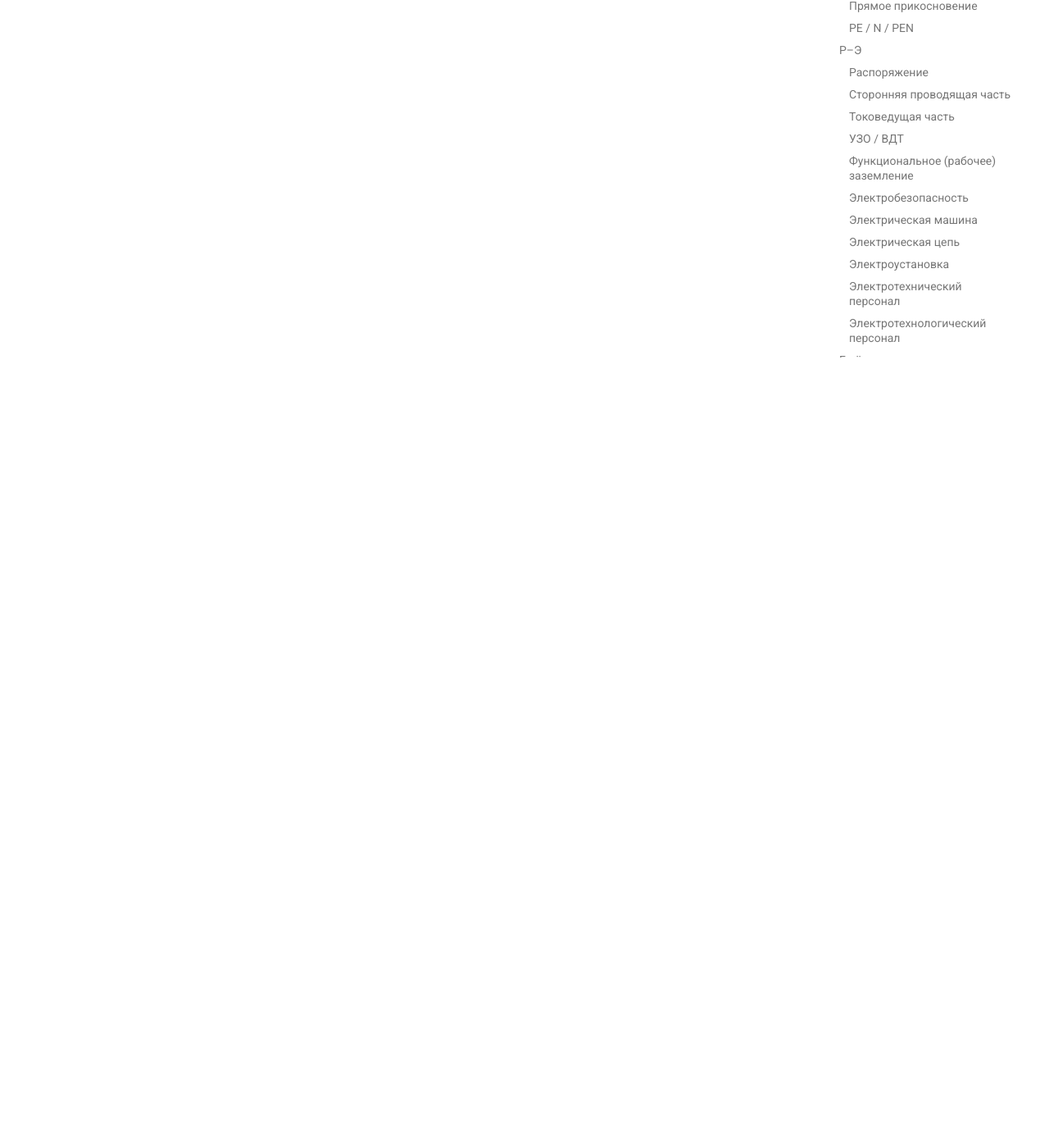
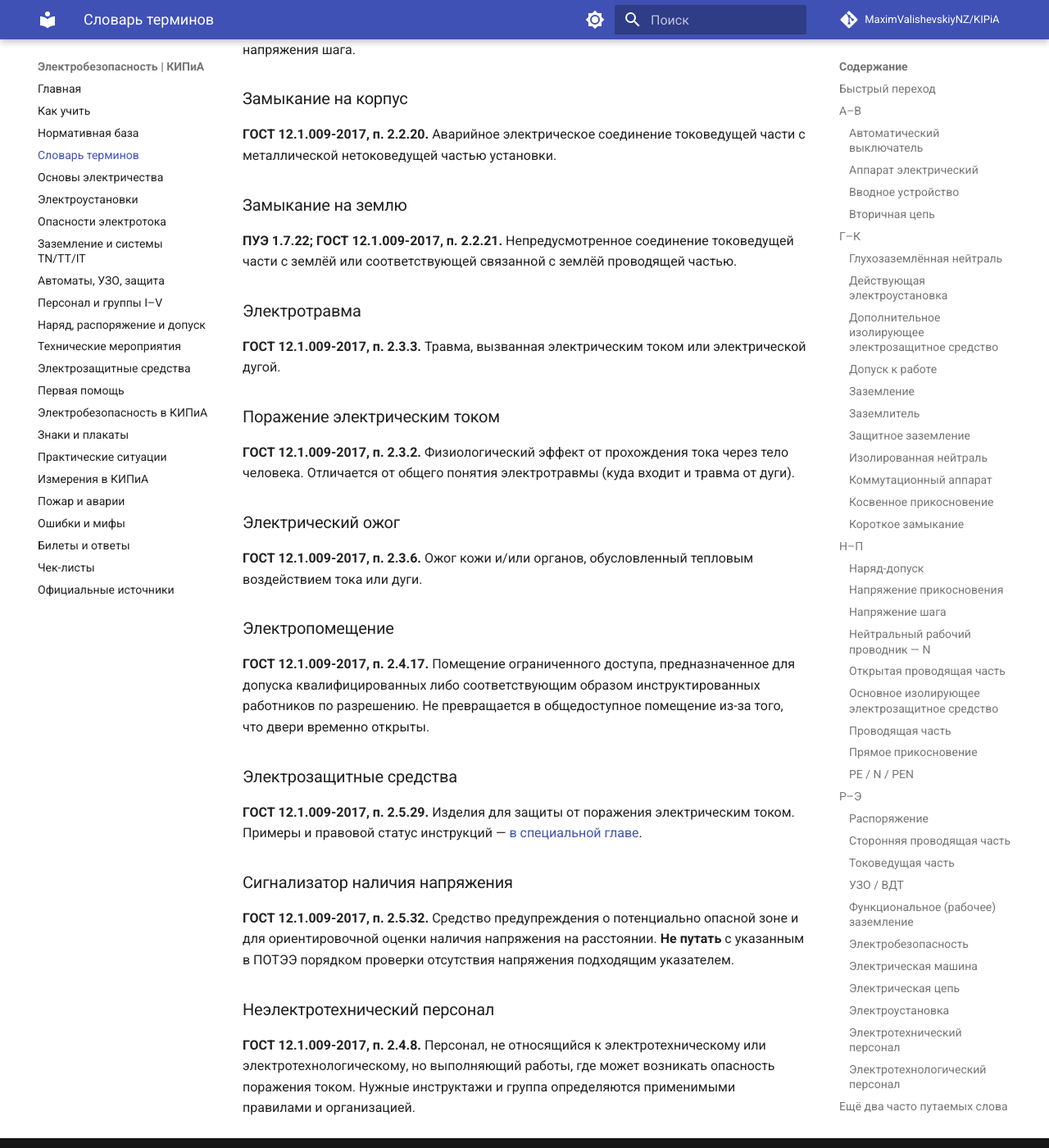
Before and after one commit to MaximValishevskiyNZ/KIPiA, an MkDocs documentation site: the page built from docs/02-glossary.md, in a window 1280 px wide and 1400 px high, scrolled down 7500 px. Shown: the whole window at 82% size. Built offline with MkDocs 1.6.1 and Material for MkDocs 9.7.7, drawn with Linux system fonts in a browser that asks for light colours; comment, search, counter and statistics services are not loaded; some of the changed text lies outside the part shown.

Commit message:
docs: дополнить словарь 15 нормативными терминами

```diff
--- a/docs/02-glossary.md
+++ b/docs/02-glossary.md
@@ -163,3 +163,66 @@
 ### Важное исправление
 
 В ранней версии слово «доступная проводящая часть» было объяснено как синоним «открытой проводящей части». Это **не всегда корректно**: ГОСТ 12.1.009-2017 отдельно определяет их в пунктах **2.2.12 и 2.2.13**. Поэтому эти понятия нельзя безоговорочно подменять друг другом.
+
+
+## Дополнительные определения для экзамена
+
+### Основная изоляция
+
+**ГОСТ 12.1.009-2017, п. 2.5.2.** Изоляция токоведущих частей, обеспечивающая основную защиту от поражения током. Не путать с **основными изолирующими электрозащитными средствами** — это отдельное понятие.
+
+### Дополнительная изоляция
+
+**ГОСТ 12.1.009-2017, п. 2.5.3.** Независимая изоляция, дополняющая основную для защиты при её повреждении.
+
+### Двойная изоляция
+
+**ГОСТ 12.1.009-2017, п. 2.5.4.** Сочетание основной и дополнительной изоляции. Не означает, что повреждённым электроинструментом можно пользоваться.
+
+### Усиленная изоляция
+
+**ГОСТ 12.1.009-2017, п. 2.5.5.** Изоляция, обеспечивающая степень защиты, сопоставимую с двойной, при предусмотренном исполнении.
+
+### Ток утечки
+
+**ГОСТ 12.1.009-2017, п. 2.2.25.** Ток, проходящий на землю или сторонние проводящие части **даже при отсутствии повреждения**. Не следует считать любой ток утечки автоматически признаком короткого замыкания.
+
+### Зона растекания тока
+
+**ГОСТ 12.1.009-2017, п. 2.2.22; ПУЭ 1.7.21.** Область земли около места прохождения тока через землю, где потенциалы могут отличаться от нуля. Связана с опасностью напряжения шага.
+
+### Замыкание на корпус
+
+**ГОСТ 12.1.009-2017, п. 2.2.20.** Аварийное электрическое соединение токоведущей части с металлической нетоковедущей частью установки.
+
+### Замыкание на землю
+
+**ПУЭ 1.7.22; ГОСТ 12.1.009-2017, п. 2.2.21.** Непредусмотренное соединение токоведущей части с землёй или соответствующей связанной с землёй проводящей частью.
+
+### Электротравма
+
+**ГОСТ 12.1.009-2017, п. 2.3.3.** Травма, вызванная электрическим током или электрической дугой.
+
+### Поражение электрическим током
+
+**ГОСТ 12.1.009-2017, п. 2.3.2.** Физиологический эффект от прохождения тока через тело человека. Отличается от общего понятия электротравмы (куда входит и травма от дуги).
+
+### Электрический ожог
+
+**ГОСТ 12.1.009-2017, п. 2.3.6.** Ожог кожи и/или органов, обусловленный тепловым воздействием тока или дуги.
+
+### Электропомещение
+
+**ГОСТ 12.1.009-2017, п. 2.4.17.** Помещение ограниченного доступа, предназначенное для допуска квалифицированных либо соответствующим образом инструктированных работников по разрешению. Не превращается в общедоступное помещение из-за того, что двери временно открыты.
+
+### Электрозащитные средства
+
+**ГОСТ 12.1.009-2017, п. 2.5.29.** Изделия для защиты от поражения электрическим током. Примеры и правовой статус инструкций — [в специальной главе](11-ppe.md).
+
+### Сигнализатор наличия напряжения
+
+**ГОСТ 12.1.009-2017, п. 2.5.32.** Средство предупреждения о потенциально опасной зоне и для ориентировочной оценки наличия напряжения на расстоянии. **Не путать** с указанным в ПОТЭЭ порядком проверки отсутствия напряжения подходящим указателем.
+
+### Неэлектротехнический персонал
+
+**ГОСТ 12.1.009-2017, п. 2.4.8.** Персонал, не относящийся к электротехническому или электротехнологическому, но выполняющий работы, где может возникать опасность поражения током. Нужные инструктажи и группа определяются применимыми правилами и организацией.
```
